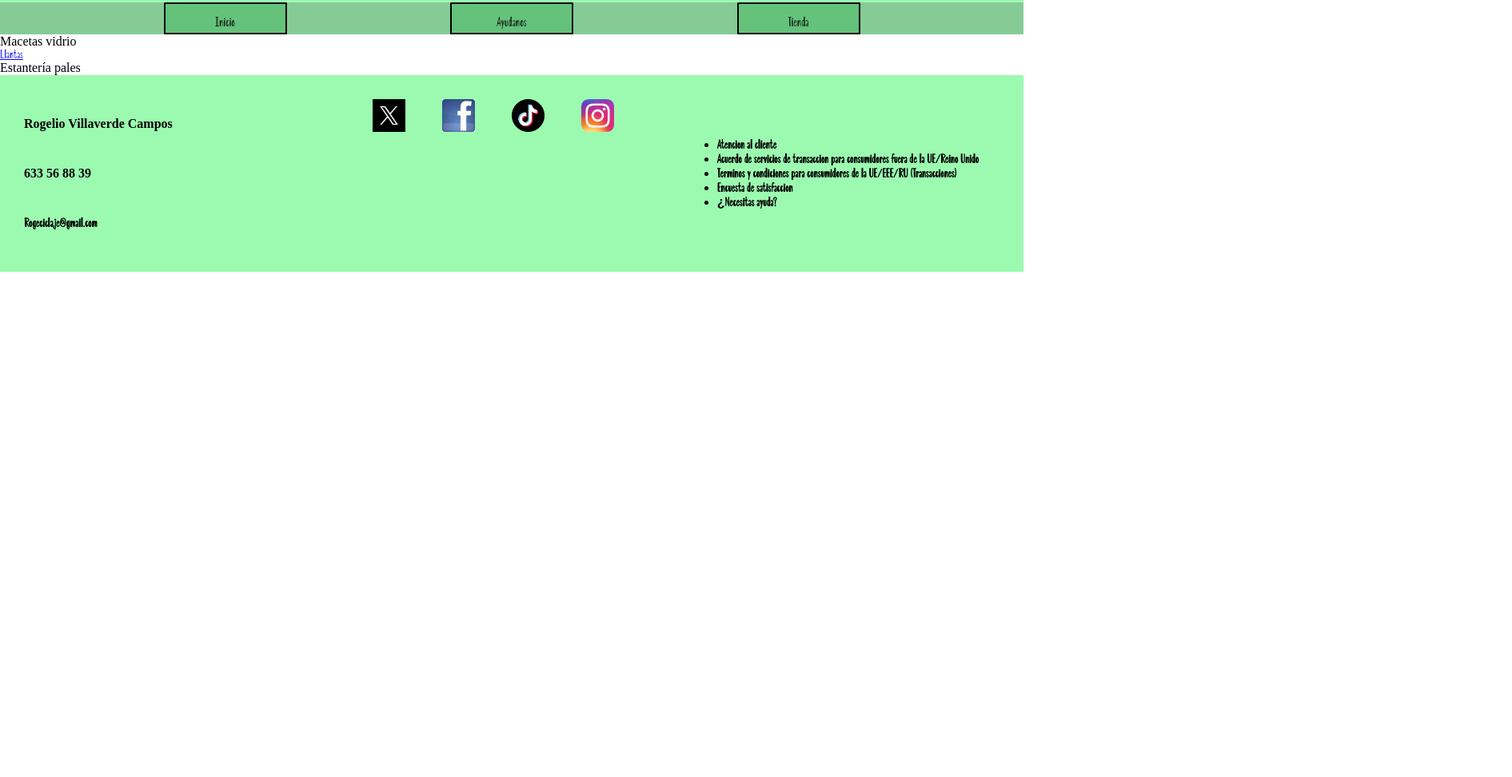
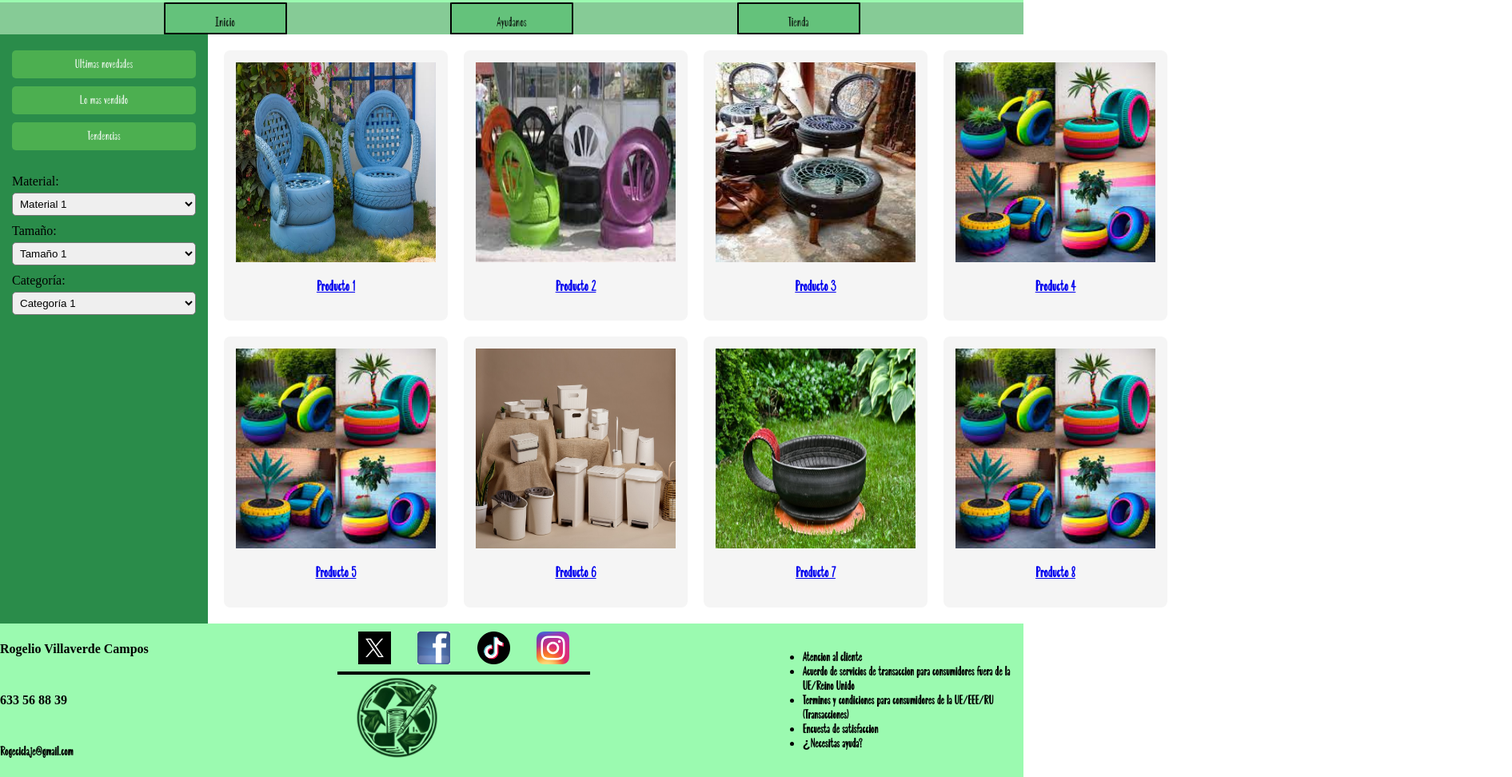
Before and after one commit to jmhr0/diw_sitio_Rogelio_Villaverde, a website built with Parcel: page src/tienda.html in a window 1280 px wide. Shown: the part 228-1200 px from the top of the page at 80% size, 1891 px wide, since content can reach past the window. Before the commit the page ends 800 px from the top, so only its background shows below. Built offline with nearby package versions, Linux system fonts and the light colour scheme.

Commit message:
finalizacion de proyecto

```diff
--- a/src/assets/styles/scss/layouts/_footer.scss
+++ b/src/assets/styles/scss/layouts/_footer.scss
@@ -1,49 +1,62 @@
 footer {
   display: grid;
   grid-template-columns: repeat(12, 1fr);
-    background-color: #9BFAB0;
+  background-color: #9bfab0;
   color: #fff;
-    padding: 20px;
   justify-content: center;
-    height: 206px;
-
+  overflow-y: hidden;
 }
 
 .footer__seccion1 {
-    padding: 10px;
-    grid-column: 1/5;
+  grid-column: 1/3;
   display: flex;
   flex-direction: column;
   justify-content: space-around;
   color: black;
-    a{
+  height: 24vh;
+  a {
     text-decoration: none;
     color: black;
   }
 }
 .footer__seccion2 {
   padding: 10px;
-    grid-column: 5/9;
+  grid-column: 5/8;
+  color: black;
   display: flex;
-    flex-direction: row;
   justify-content: space-around;
-    color: black;
+  border-bottom: 4px solid black;
+  height: 5vh;
 
-    img{
+  img {
     height: 41px;
     width: 41px;
   }
-
 }
 .footer__seccion3 {
-    padding: 10px;
-    grid-column: 9/13;
+  grid-column: 10/13;
   display: flex;
   flex-direction: column;
   justify-content: space-around;
   color: black;
-    a{
+  a {
     text-decoration: none;
     color: black;
   }
 }
+
+.footer__seccion4 {
+  display: flex;
+  justify-content: center;
+  align-items: center;
+  position: relative;
+  right: 300px;
+  bottom: -20px;
+}
+
+.footer__seccion4 img {
+  height: 120px;
+  width: 120px;
+  display: block;
+  margin: auto;
+}
--- a/src/assets/styles/scss/layouts/_header.scss
+++ b/src/assets/styles/scss/layouts/_header.scss
@@ -28,6 +28,7 @@ header{
         text-align: center;
 
         color: #000000;
+        @include tipografiaTitulos();
         }
 
 
@@ -46,7 +47,7 @@ header{
         position: absolute;
         width: 31px;
         height: 31px;
-        left: 1860px;
+        left: 1810px;
         top: 64px;
 
         }
@@ -120,13 +121,13 @@ header{
 
             .carrito{
 
-            position: relative;
-            width: 31px;
-            height: 31px;
-            left: 1860px;
-            top: 64px;
+                position: relative;
+                width: 31px;
+                height: 31px;
+                left: 1500px;
+                top: 64px;
 
-            }
+                }
             .buscador{
 
             position: relative;
--- a/src/assets/styles/scss/layouts/_index.scss
+++ b/src/assets/styles/scss/layouts/_index.scss
@@ -2,16 +2,38 @@ body{
     margin: 0;
 }
 
-.index_Main{
+.index__main{
+    background-color: #ece9e9;
+}
+
+.main__Container{
 background-color: #64c27b ;
-margin-left: 39.7vh;
-margin-right: 39.7vh;
+justify-content: center;
+margin-right: 18.8%;
+margin-left: 18.8%;
 display: flex;
 justify-content: space-around;
 }
 .main_Seccion1,
 .main_Seccion2{
+    display: flex;
+    flex-direction: column;
+    justify-content: center;
+    align-items: center;
+    text-align: center;
+    flex: 1;
+    padding-left: 10vh;
+    padding-right: 10vh;
 h1{
     @include tipografiaTitulos();
+    text-decoration: underline;
+    font-size: 5vh;
+}
+p{
+    font-size: 1.5vh;
+    @include tipografiaTextos();
 }
 }
+.main_Seccion1 {
+    border-right: 2px solid black;
+}
--- a/src/assets/styles/scss/layouts/_tienda.scss
+++ b/src/assets/styles/scss/layouts/_tienda.scss
@@ -0,0 +1,73 @@
+body {
+    margin: 0;
+    padding: 0;
+  }
+
+  .tienda__main-Container {
+    display: flex;
+    max-width: 1200px;
+  }
+
+  .tienda__sidebar {
+    display: flex;
+    flex-direction: column;
+    width: 25%;
+    padding: 20px 15px;
+    background-color: #2A8C4A;
+  }
+
+  .enlaces-laterales {
+    display: flex;
+    flex-direction: column;
+  }
+
+  .enlace {
+    text-decoration: none;
+    color: #fff;
+    display: block;
+    padding: 10px;
+    margin-bottom: 10px;
+    background-color: #4CAF50;
+    border-radius: 5px;
+    text-align: center;
+  }
+
+  .filtros {
+    margin-top: 20px;
+    label {
+      display: block;
+      margin-bottom: 5px;
+    }
+
+    select {
+      width: 100%;
+      padding: 5px;
+      margin-bottom: 10px;
+      border-radius: 5px;
+    }
+  }
+
+  .tienda__main-Filtro {
+    width: 75%;
+    padding: 20px;
+  }
+
+  .productos {
+    display: grid;
+    grid-template-columns: repeat(4, 1fr);
+    gap: 20px;
+  }
+
+  .producto {
+    background-color: #f5f5f5;
+    padding: 15px;
+    border-radius: 8px;
+    text-align: center;
+
+    img{
+        width: 250px;
+        height: 250px;
+    }
+  }
+
+  /* Agrega estilos adicionales según sea necesario */
--- a/src/tienda.html
+++ b/src/tienda.html
@@ -12,12 +12,90 @@
     </header>
     <include src="./views/zonaNav.html"></include>
 
-    <div>Macetas vidrio</div>
-    <a href="detalles.html"><div>Llantas</div></a>
-    <div>Estantería pales</div>
+    <div class="tienda__main-Container">
+        <div class="tienda__sidebar">
+            <div class="enlaces-laterales">
+                <a href="#" class="enlace">Últimas novedades</a>
+                <a href="#" class="enlace">Lo más vendido</a>
+                <a href="#" class="enlace">Tendencias</a>
+            </div>
 
+            <div class="filtros">
+                <label for="material">Material:</label>
+                <select id="material">
+                    <option value="material1">Material 1</option>
+                    <option value="material2">Material 2</option>
+                    <!-- Agrega más opciones según sea necesario -->
+                </select>
+
+                <label for="tamanio">Tamaño:</label>
+                <select id="tamanio">
+                    <option value="tam1">Tamaño 1</option>
+                    <option value="tam2">Tamaño 2</option>
+                    <!-- Agrega más opciones según sea necesario -->
+                </select>
+
+                <label for="categoria">Categoría:</label>
+                <select id="categoria">
+                    <option value="cat1">Categoría 1</option>
+                    <option value="cat2">Categoría 2</option>
+                    <!-- Agrega más opciones según sea necesario -->
+                </select>
+            </div>
+        </div>
+
+        <div class="tienda__main-Filtro">
+            <!-- Contenido de la sección de tienda -->
+            <div class="productos">
+                <!-- Primer producto con enlace a detalles.html -->
+                <a href="detalles.html" class="producto">
+                    <img src="assets/images/llantas.jpg" alt="Producto 1">
+                    <h3>Producto 1</h3>
+                </a>
+
+                <!-- Productos adicionales ordenados de manera ascendente -->
+                <a href="detalles.html" class="producto">
+                    <img src="assets/images/sillas1.jpg" alt="Producto 2">
+                    <h3>Producto 2</h3>
+                </a>
+
+                <a href="detalles.html" class="producto">
+                    <img src="assets/images/sillas2.jpg" alt="Producto 3">
+                    <h3>Producto 3</h3>
+                </a>
+
+                <a href="detalles.html" class="producto">
+                    <img src="assets/images/macetas.jpg" alt="Producto 4">
+                    <h3>Producto 4</h3>
+                </a>
+
+                <a href="detalles.html" class="producto">
+                    <img src="assets/images/macetas.jpg" alt="Producto 5">
+                    <h3>Producto 5</h3>
+                </a>
+
+                <a href="detalles.html" class="producto">
+                    <img src="assets/images/cubos.jpg" alt="Producto 6">
+                    <h3>Producto 6</h3>
+                </a>
+
+                <a href="detalles.html" class="producto">
+                    <img src="assets/images/jarra.jpg" alt="Producto 7">
+                    <h3>Producto 7</h3>
+                </a>
+
+                <a href="detalles.html" class="producto">
+                    <img src="assets/images/macetas.jpg" alt="Producto 8">
+                    <h3>Producto 8</h3>
+                </a>
+                <!-- Fin de los productos adicionales -->
+            </div>
+            <!-- Fin del contenido de la sección de tienda -->
+        </div>
+    </div>
+
+    <footer>
+        <include src="./views/footer.html"></include>
+    </footer>
 </body>
-<footer>
-    <include src="./views/footer.html"></include>
-</footer>
 </html>
--- a/src/views/footer.html
+++ b/src/views/footer.html
@@ -10,8 +10,9 @@
     <img src="./assets/images/logo_f.jpg">
     <img src="./assets/images/logo_tktk.png">
     <img src="./assets/images/logo_ig.webp">
-<div class="footer__seccion2-imagenBaja">
   </div>
+  <div class="footer__seccion4">
+    <img src="./assets/images/logo-removebg-preview.png">
   </div>
 
   <div class="footer__seccion3">
@@ -22,6 +23,4 @@
       <li><b><a href="#">Encuesta de satisfacción</a></b></li>
       <li><b><a href="#">¿Necesitas ayuda?</a></b></li>
     </ul>
-
-
   </div>
--- a/src/views/header.html
+++ b/src/views/header.html
@@ -1,7 +1,7 @@
 <link rel="stylesheet" href="./assets/styles/scss/main.scss">
     <div>
         <img class="logo" src="./assets/images/logo-removebg-preview.png" alt="logo">
-        <span><b>Rogelio Villaverde Campos</b></span>
+        <span><b>Rogeciclaje</b></span>
         <input type="text" class="buscador" id="buscador" name="buscador" placeholder="buscador">
         <img class="carrito" src="./assets/images/Carrito.png" alt="carrito"><br><br>
     </div>
```
Also changed, not shown: src/index.html (+38 -10 lines), src/assets/images/bosque.png (added), src/assets/images/cubos.jpg (added), src/assets/images/equipo.png (added), src/assets/images/jarra.jpg (added). Lines whose indentation alone changed are shown as unchanged.
